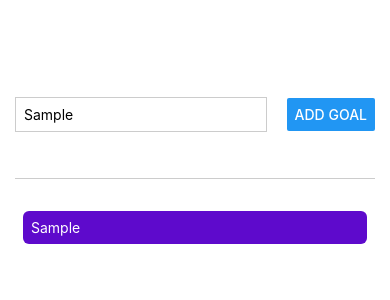
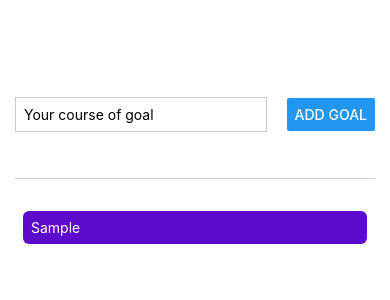
Before and after one commit to dani-edo/react-native-edo, a React Native app: screen / in a window 390 px wide. Both pictures are taken after typing "Sample" into the empty fields and a click on the button "ADD GOAL". Shown: the top 300 px of the page. Built offline with nearby package versions, Linux system fonts and the light colour scheme.

Commit message:
split component

```diff
--- a/App.js
+++ b/App.js
@@ -1,23 +1,13 @@
 import { StatusBar } from "expo-status-bar";
 import { useState } from "react";
-import {
-  Button,
-  FlatList,
-  StyleSheet,
-  Text,
-  TextInput,
-  View,
-} from "react-native";
+import { FlatList, StyleSheet, View } from "react-native";
+import GoalInput from "./components/GoalInput";
+import GoallItem from "./components/GoallItem";
 
 export default function App() {
-  const [enteredGoalText, setEnteredGoalText] = useState("");
   const [courseGoals, setCourseGoals] = useState([]);
 
-  const goalInputHandler = (text) => {
-    setEnteredGoalText(text);
-  };
-
-  const addGoalHandler = () => {
+  const addGoalHandler = (enteredGoalText) => {
     setCourseGoals((oldCourseGoals) => [
       ...oldCourseGoals,
       { text: enteredGoalText, id: Math.random().toString() },
@@ -27,22 +17,11 @@ export default function App() {
   return (
     <View style={styles.appContainer}>
       <StatusBar style="auto" />
-      <View style={styles.inputContainer}>
-        <TextInput
-          style={styles.textInput}
-          placeholder="Your course of goal"
-          onChangeText={goalInputHandler}
-        />
-        <Button title="Add Goal" onPress={addGoalHandler} />
-      </View>
+      <GoalInput addGoal={addGoalHandler} />
       <View style={styles.goalsContainer}>
         <FlatList
           data={courseGoals}
-          renderItem={({ item }) => (
-            <View style={styles.goalItem}>
-              <Text style={styles.goalText}>{item.text}</Text>
-            </View>
-          )}
+          renderItem={({ item }) => <GoallItem text={item.text} />}
           keyExtractor={(item) => item.id}
           alwaysBounceVertical={false}
         />
@@ -58,32 +37,7 @@ const styles = StyleSheet.create({
     paddingHorizontal: 15,
     backgroundColor: "#ffff",
   },
-  inputContainer: {
-    flex: 1,
-    flexDirection: "row",
-    justifyContent: "space-between",
-    alignItems: "center",
-    marginBottom: 24,
-    borderBottomWidth: 1,
-    borderBottomColor: "#cccccc",
-  },
-  textInput: {
-    borderWidth: 1,
-    borderColor: "#cccccc",
-    width: "70%",
-    marginRight: 8,
-    padding: 8,
-  },
   goalsContainer: {
     flex: 5,
   },
-  goalItem: {
-    margin: 8,
-    padding: 8,
-    borderRadius: 6,
-    backgroundColor: "#5e0acc",
-  },
-  goalText: {
-    color: "white",
-  },
 });
--- /dev/null
+++ b/components/GoalInput.js
@@ -0,0 +1,48 @@
+import React, { useState } from "react";
+import { Button, StyleSheet, TextInput, View } from "react-native";
+
+function GoalInput({ addGoal }) {
+  const [enteredGoalText, setEnteredGoalText] = useState("");
+
+  const goalInputHandler = (text) => {
+    setEnteredGoalText(text);
+  };
+
+  const addGoalHandler = () => {
+    addGoal(enteredGoalText);
+    setEnteredGoalText("");
+  };
+
+  return (
+    <View style={styles.inputContainer}>
+      <TextInput
+        style={styles.textInput}
+        placeholder="Your course of goal"
+        onChangeText={goalInputHandler}
+        value={enteredGoalText}
+      />
+      <Button title="Add Goal" onPress={addGoalHandler} />
+    </View>
+  );
+}
+
+export default GoalInput;
+
+const styles = StyleSheet.create({
+  inputContainer: {
+    flex: 1,
+    flexDirection: "row",
+    justifyContent: "space-between",
+    alignItems: "center",
+    marginBottom: 24,
+    borderBottomWidth: 1,
+    borderBottomColor: "#cccccc",
+  },
+  textInput: {
+    borderWidth: 1,
+    borderColor: "#cccccc",
+    width: "70%",
+    marginRight: 8,
+    padding: 8,
+  },
+});
--- /dev/null
+++ b/components/GoallItem.js
@@ -0,0 +1,22 @@
+import React from "react";
+import { StyleSheet, Text, View } from "react-native";
+
+export default function GoallItem({ text }) {
+  return (
+    <View style={styles.goalItem}>
+      <Text style={styles.goalText}>{text}</Text>
+    </View>
+  );
+}
+
+const styles = StyleSheet.create({
+  goalItem: {
+    margin: 8,
+    padding: 8,
+    borderRadius: 6,
+    backgroundColor: "#5e0acc",
+  },
+  goalText: {
+    color: "white",
+  },
+});
```
